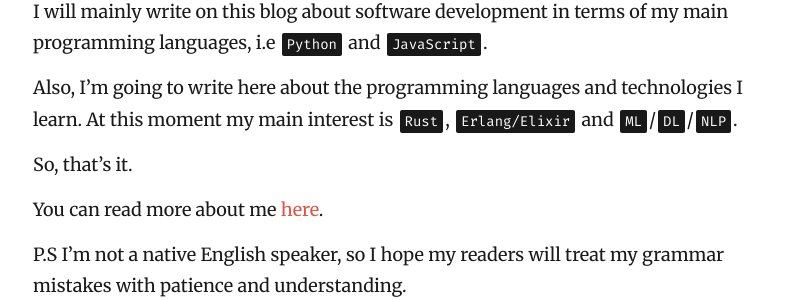
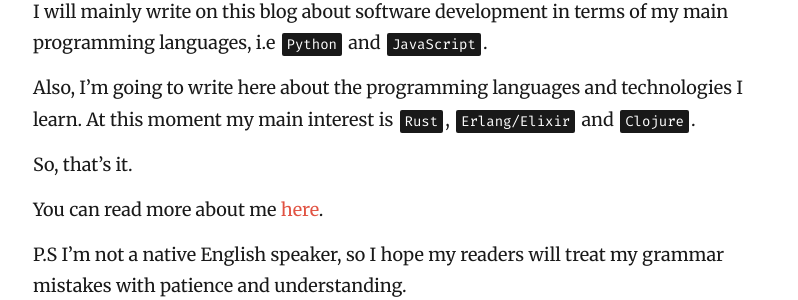
Before and after one commit to lk-geimfari/lk-geimfari.github.io, a Jekyll site: the page built from _posts/2020-07-04-the-beginning-of-the-way.md, in a window 1280 px wide. Shown: the part 317-617 px from the top of the page, without its empty margins (228-1026 px from the left). Built offline with Jekyll 4.4.1, drawn with Linux system fonts in a browser that asks for light colours; nearby versions of some CDN libraries.

Commit message:
Update 2020-07-04-the-beginning-of-the-way.md

```diff
--- a/_posts/2020-07-04-the-beginning-of-the-way.md
+++ b/_posts/2020-07-04-the-beginning-of-the-way.md
@@ -15,7 +15,7 @@ I will mainly write on this blog about software development in terms of my
 main programming languages, i.e `Python` and `JavaScript`.
 
 Also, I'm going to write here about the programming languages and technologies I learn.
-At this moment my main interest is `Rust`, `Erlang/Elixir` and `ML`/`DL`/`NLP`.
+At this moment my main interest is `Rust`, `Erlang/Elixir` and `Clojure`.
 
 So, that's it.
 
```
